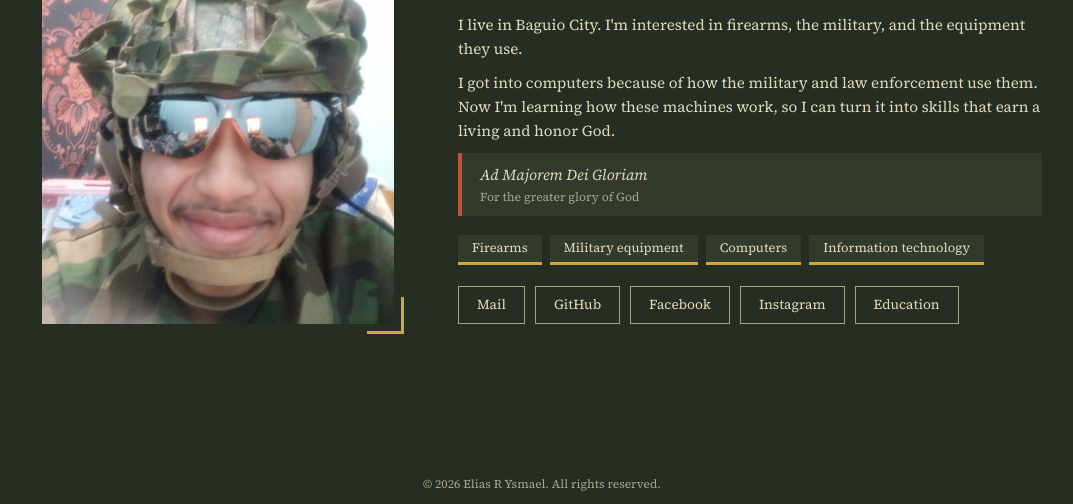
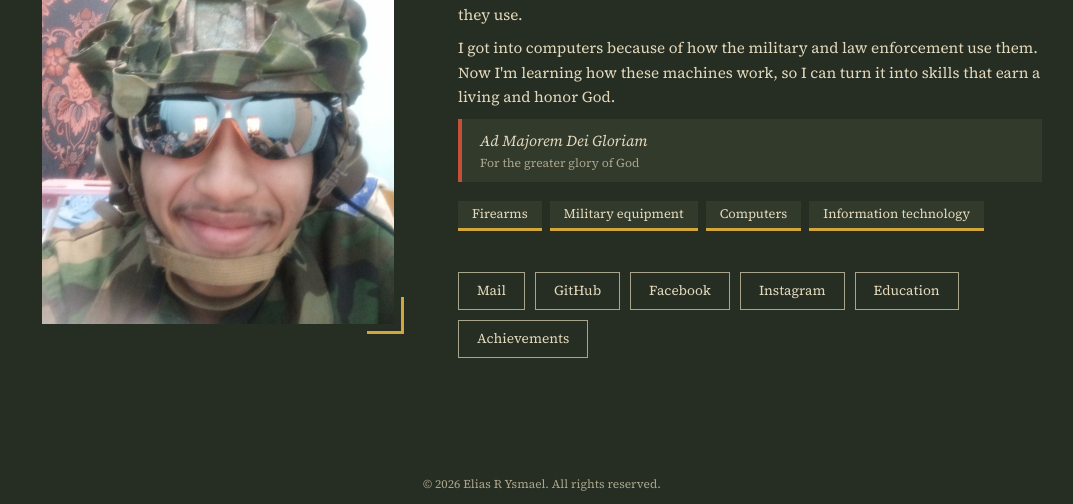
Before and after one commit to JalisCbLuv/Profolio, a plain HTML site: page index.html in a window 1280 px wide. Shown: the part 296-800 px from the top of the page, without its empty margins (98-1171 px from the left). Drawn offline with Linux system fonts and the light colour scheme.

Commit message:
Add achievements link to index.html

```diff
--- a/index.html
+++ b/index.html
@@ -83,11 +83,14 @@ h1{font-family:"Big Shoulders Display","Arial Narrow",sans-serif;font-weight:900
         <li>Information technology</li>
       </ul>
       <div class="links">
+        <div class="links">
         <a href="mailto:eliasysmael2@gmail.com">Mail</a>
         <a href="https://github.com/JalisCbLuv">GitHub</a>
         <a href="https://www.facebook.com/share/1MQyquABq1/">Facebook</a>
         <a href="https://www.instagram.com/jalis_pythonnn">Instagram</a>
         <a href="schools.html">Education</a>
+        <a href="achievements.html">Achievements</a>
+</div>
       </div>
     </div>
   </div>
```
